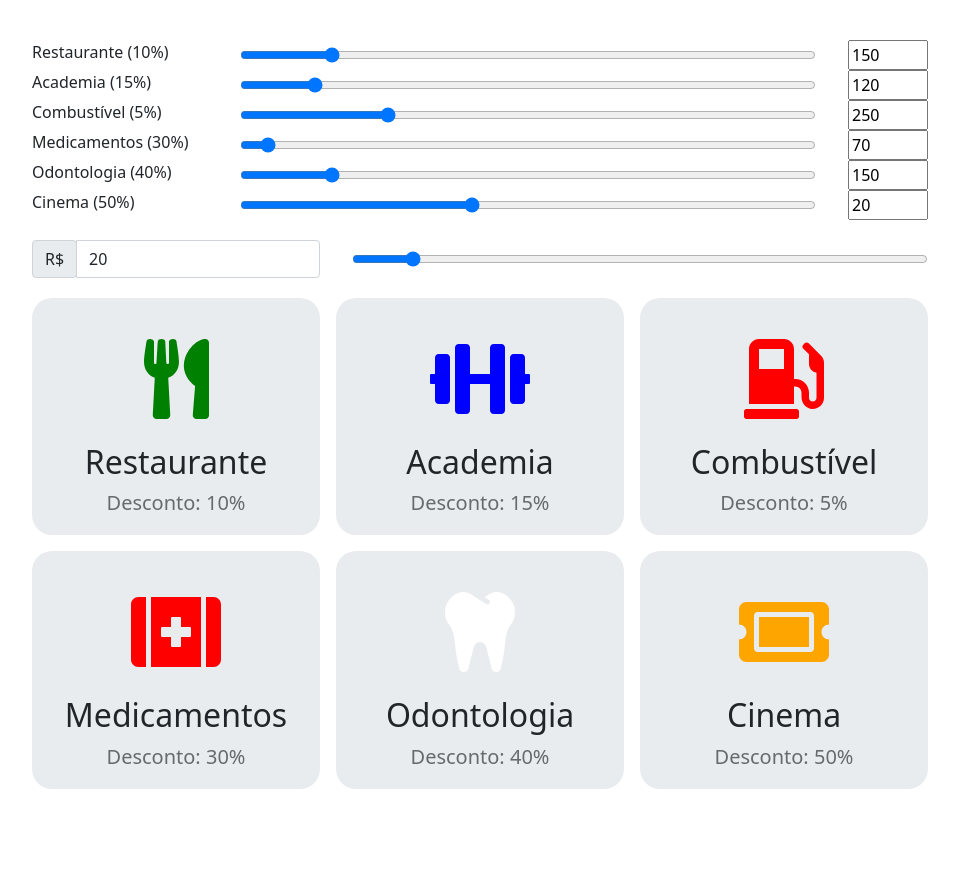
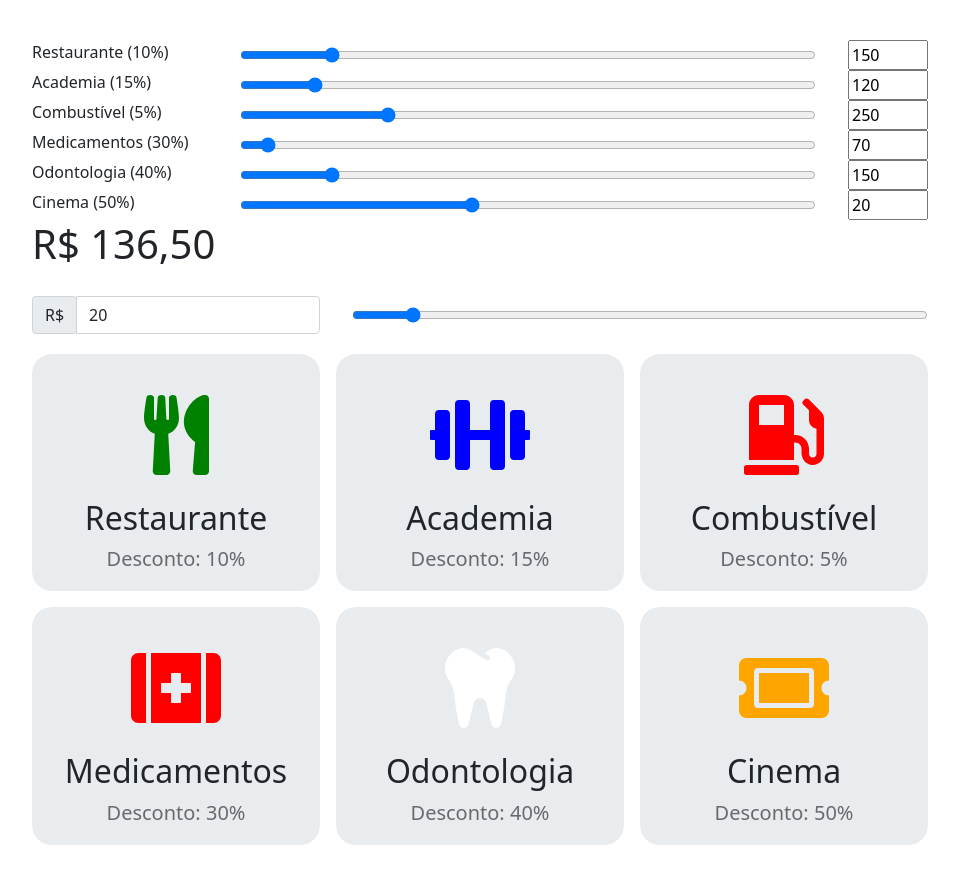
Before and after one commit to VictorPubh/discount-calculator, a React (Create React App) app: page / in a window 1280 px wide. Shown: the whole page, without its empty margins (160-1119 px from the left). Before the commit the page ends 829 px from the top, so only its background shows below. Built offline with nearby package versions, Linux system fonts and the light colour scheme.

Commit message:
integration Discount on Context

```diff
--- a/package.json
+++ b/package.json
@@ -19,6 +19,7 @@
   },
   "scripts": {
     "start": "react-scripts start",
+    "dev": "react-scripts start",
     "build": "react-scripts build",
     "test": "react-scripts test",
     "eject": "react-scripts eject"
--- a/src/components/Lecupon/Line/index.js
+++ b/src/components/Lecupon/Line/index.js
@@ -3,7 +3,7 @@ import styled from "styled-components";
 import { CustomInput } from "reactstrap";
 import { useGlobals } from "../../../context/globals";
 
-const Line = ({ id, name, discount, min, max, amount }) => {
+const Line = ({ id, name, discount, min, max, amount, handleChange }) => {
   const { categories, setCategories } = useGlobals();
 
   const [value, setValue] = useState(amount);
@@ -15,6 +15,7 @@ const Line = ({ id, name, discount, min, max, amount }) => {
       }
     });
     setCategories(state);
+    handleChange(value);
   }, [value]);
 
   return (
--- a/src/components/Lecupon/index.js
+++ b/src/components/Lecupon/index.js
@@ -1,27 +1,48 @@
-import React, { useEffect, useState } from 'react'
-import * as B from 'reactstrap'
-import { Container } from './styles'
-import { useGlobals } from '../../context/globals'
+import React, { useCallback, useEffect, useState } from "react";
+import * as B from "reactstrap";
+import { Container } from "./styles";
+import { useGlobals } from "../../context/globals";
 
-import Line from './Line'
+import Line from "./Line";
 
 const Lecupon = () => {
-    const { categories, setCategories } = useGlobals()
+  const { categories, setAmount, setDiscount, discount } = useGlobals();
+
+  const handleChange = useCallback(() => {
+    let amount = 0;
+    let discount = 0;
+    categories.map((category) => {
+      discount += (category.discount / 100) * category.amount;
+      amount += Number(category.amount);
+    });
+    setDiscount(discount);
+    setAmount(amount);
+  }, [categories, setAmount]);
+
+  useEffect(() => {
+    handleChange();
+  }, []);
 
   return (
     <Container>
-            { categories.map((category, i) => (
+      {categories.map((category, i) => (
         <Line
+          key={category.id}
           id={category.id}
           name={category.name}
           discount={category.discount}
           min={category.min}
           max={category.max}
           amount={category.amount}
+          handleChange={(value) => handleChange(value)}
         />
-            )) }
+      ))}
+
+      {discount ? (
+          <h1>{discount.toLocaleString('pt-br',{style: 'currency', currency: 'BRL'})}</h1>
+      ) : null}
     </Container>
-    )
-}
+  );
+};
 
 export default Lecupon;
--- a/src/context/globals.js
+++ b/src/context/globals.js
@@ -1,13 +1,17 @@
-import { createContext, useContext, useState } from "react";
+import { createContext, useContext, useState, useEffect } from "react";
 import mockCategories from '../mock'
 
 export const GlobalsContext = createContext()
 
 export const GlobalsProvider = ({ children }) => {
     const [categories, setCategories] = useState(mockCategories)
+    const [amount, setAmount] = useState(0)
+    const [discount, setDiscount] = useState(0)
 
     return (<GlobalsContext.Provider value={{
-        categories, setCategories
+        categories, setCategories,
+        amount, setAmount,
+        discount, setDiscount
     }}>
         {children}
     </GlobalsContext.Provider>);
@@ -16,11 +20,19 @@ export const GlobalsProvider = ({ children }) => {
 export const useGlobals = () => {
     const {
         categories,
-        setCategories
+        setCategories,
+        amount,
+        setAmount,
+        discount,
+        setDiscount
     } = useContext(GlobalsContext);
 
     return {
         categories,
-        setCategories
+        setCategories,
+        amount,
+        setAmount,
+        discount,
+        setDiscount
     }
 }
--- a/src/mock.js
+++ b/src/mock.js
@@ -26,7 +26,7 @@ const Categories = [
     class: "academia",
     min: 0,
     max: 1000,
-    amount: 120,
+    amount: 120
   },
   {
     id: "com",
```
Also changed, not shown: src/App.js (+4 -4 lines). Lines whose indentation alone changed are shown as unchanged.
